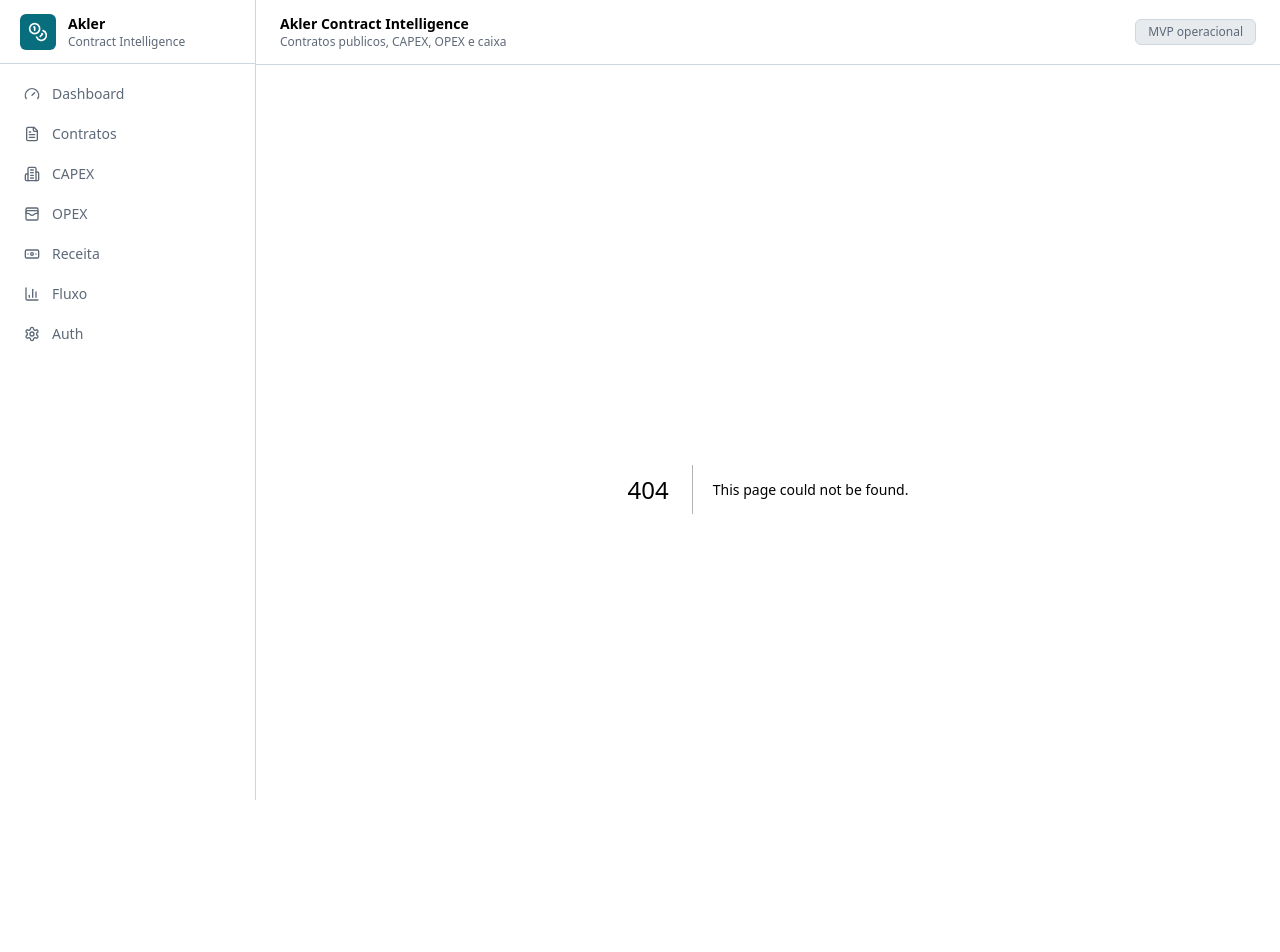
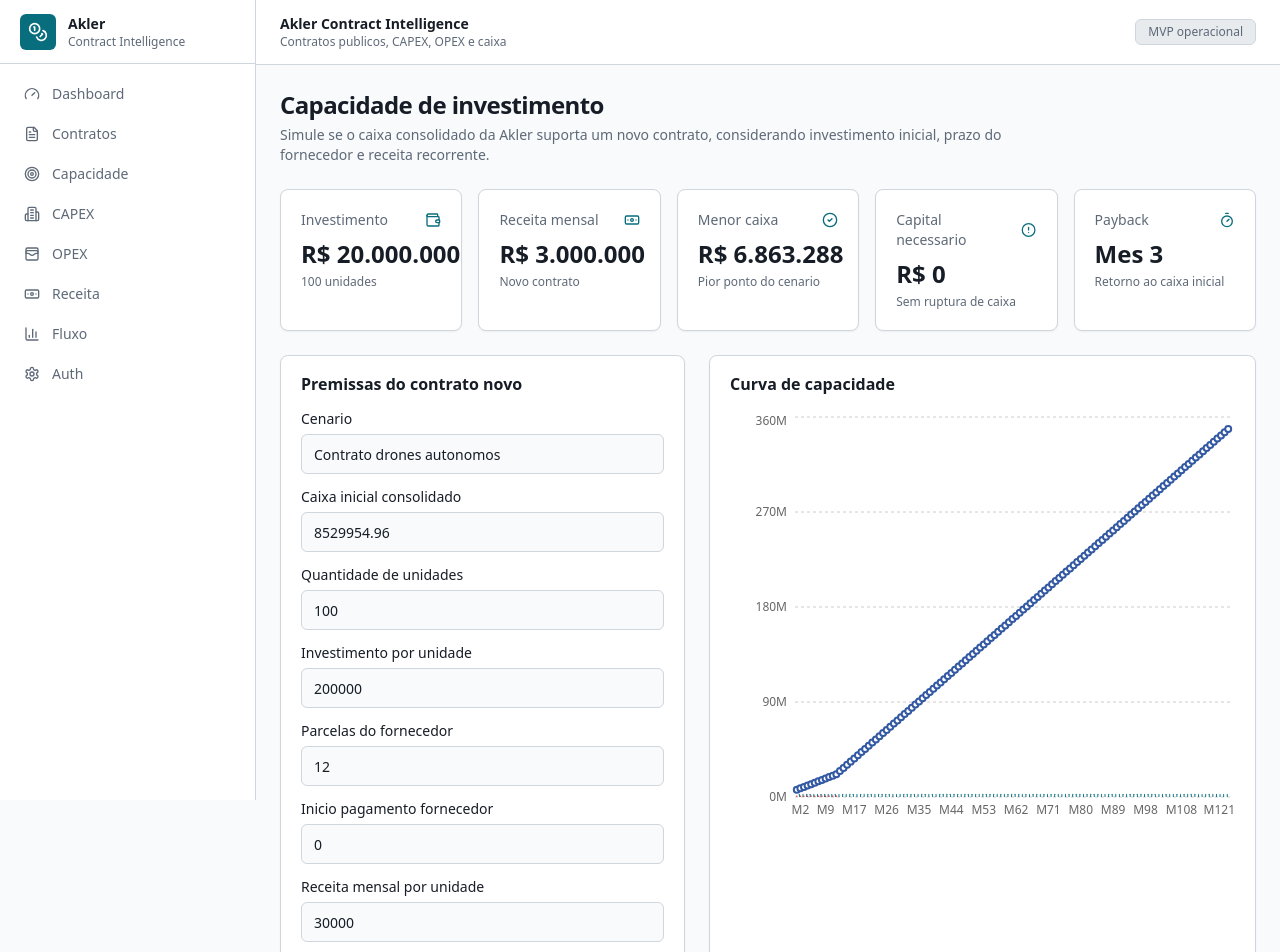
Before and after one commit to renandiniz75/akler-contract-intelligence, a Next.js app: page /capacity in a window 1280 px wide. Before the commit this address had no page. Shown: the top 952 px of the page. Before the commit the page ends 913 px from the top, so only its background shows below. Built offline with nearby package versions, Linux system fonts and the light colour scheme.

Commit message:
Add investment capacity simulator

```diff
--- /dev/null
+++ b/app/capacity/page.tsx
@@ -0,0 +1,14 @@
+import { CapacitySimulator } from "@/components/capacity-simulator";
+import { PageHeader } from "@/components/page-header";
+
+export default function CapacityPage() {
+  return (
+    <>
+      <PageHeader
+        title="Capacidade de investimento"
+        description="Simule se o caixa consolidado da Akler suporta um novo contrato, considerando investimento inicial, prazo do fornecedor e receita recorrente."
+      />
+      <CapacitySimulator />
+    </>
+  );
+}
--- a/app/layout.tsx
+++ b/app/layout.tsx
@@ -2,7 +2,7 @@ import type { Metadata } from "next";
 import type { Route } from "next";
 import Link from "next/link";
 import type { LucideIcon } from "lucide-react";
-import { BarChart3, Banknote, Building2, Coins, FileText, Gauge, Settings, WalletCards } from "lucide-react";
+import { BarChart3, Banknote, Building2, Coins, FileText, Gauge, Settings, Target, WalletCards } from "lucide-react";
 import "./globals.css";
 
 export const metadata: Metadata = {
@@ -13,6 +13,7 @@ export const metadata: Metadata = {
 const navigation: Array<{ href: Route; label: string; icon: LucideIcon }> = [
   { href: "/", label: "Dashboard", icon: Gauge },
   { href: "/contracts", label: "Contratos", icon: FileText },
+  { href: "/capacity", label: "Capacidade", icon: Target },
   { href: "/capex", label: "CAPEX", icon: Building2 },
   { href: "/opex", label: "OPEX", icon: WalletCards },
   { href: "/revenue", label: "Receita", icon: Banknote },
--- /dev/null
+++ b/components/capacity-simulator.tsx
@@ -0,0 +1,120 @@
+"use client";
+
+import { useMemo, useState } from "react";
+import { useEffect } from "react";
+import { Bar, BarChart, CartesianGrid, Line, ResponsiveContainer, Tooltip, XAxis, YAxis } from "recharts";
+import { StatCard } from "@/components/stat-card";
+import { Card, CardContent, CardHeader, CardTitle } from "@/components/ui/card";
+import { Input } from "@/components/ui/input";
+import { Label } from "@/components/ui/label";
+import { formatCurrency } from "@/lib/calculations";
+import { simulateCapacityScenario, type CapacityScenarioInput } from "@/lib/capacity-simulation";
+import { Banknote, CheckCircle2, CircleAlert, Timer, Wallet } from "lucide-react";
+
+const defaultScenario: CapacityScenarioInput = {
+  name: "Contrato drones autonomos",
+  initialCash: 8529954.96,
+  units: 100,
+  investmentPerUnit: 200000,
+  supplierInstallments: 12,
+  supplierStartOffsetMonths: 0,
+  revenuePerUnitMonthly: 30000,
+  revenueDurationMonths: 120,
+  revenueStartOffsetMonths: 1,
+  monthlyFixedBurn: 0
+};
+
+const numberFields: Array<{ key: keyof CapacityScenarioInput; label: string; step?: string }> = [
+  { key: "initialCash", label: "Caixa inicial consolidado", step: "0.01" },
+  { key: "units", label: "Quantidade de unidades" },
+  { key: "investmentPerUnit", label: "Investimento por unidade", step: "0.01" },
+  { key: "supplierInstallments", label: "Parcelas do fornecedor" },
+  { key: "supplierStartOffsetMonths", label: "Inicio pagamento fornecedor" },
+  { key: "revenuePerUnitMonthly", label: "Receita mensal por unidade", step: "0.01" },
+  { key: "revenueDurationMonths", label: "Duracao da receita" },
+  { key: "revenueStartOffsetMonths", label: "Inicio recebimento receita" },
+  { key: "monthlyFixedBurn", label: "Consumo fixo mensal adicional", step: "0.01" }
+];
+
+export function CapacitySimulator() {
+  const [scenario, setScenario] = useState<CapacityScenarioInput>(defaultScenario);
+  const [mounted, setMounted] = useState(false);
+  const result = useMemo(() => simulateCapacityScenario(scenario), [scenario]);
+  const StatusIcon = result.feasible ? CheckCircle2 : CircleAlert;
+
+  useEffect(() => {
+    setMounted(true);
+  }, []);
+
+  function updateField(key: keyof CapacityScenarioInput, value: string) {
+    setScenario((current) => ({
+      ...current,
+      [key]: key === "name" ? value : Number(value)
+    }));
+  }
+
+  return (
+    <div className="grid gap-6">
+      <div className="grid gap-4 md:grid-cols-2 xl:grid-cols-5">
+        <StatCard title="Investimento" value={formatCurrency(result.totalInvestment)} detail={`${scenario.units} unidades`} icon={Wallet} />
+        <StatCard title="Receita mensal" value={formatCurrency(result.monthlyRevenue)} detail="Novo contrato" icon={Banknote} />
+        <StatCard title="Menor caixa" value={formatCurrency(result.lowestCash)} detail="Pior ponto do cenario" icon={StatusIcon} />
+        <StatCard title="Capital necessario" value={formatCurrency(result.requiredCapital)} detail={result.feasible ? "Sem ruptura de caixa" : "Furo de caixa"} icon={CircleAlert} />
+        <StatCard title="Payback" value={result.paybackMonth ? `Mes ${result.paybackMonth}` : "Nao atingido"} detail="Retorno ao caixa inicial" icon={Timer} />
+      </div>
+
+      <div className="grid gap-6 xl:grid-cols-[1fr_1.35fr]">
+        <Card>
+          <CardHeader>
+            <CardTitle>Premissas do contrato novo</CardTitle>
+          </CardHeader>
+          <CardContent>
+            <form className="grid gap-4 md:grid-cols-2 xl:grid-cols-1">
+              <div className="grid gap-2 md:col-span-2 xl:col-span-1">
+                <Label htmlFor="scenario-name">Cenario</Label>
+                <Input id="scenario-name" value={scenario.name} onChange={(event) => updateField("name", event.target.value)} />
+              </div>
+              {numberFields.map((field) => (
+                <div key={field.key} className="grid gap-2">
+                  <Label htmlFor={field.key}>{field.label}</Label>
+                  <Input
+                    id={field.key}
+                    type="number"
+                    min="0"
+                    step={field.step ?? "1"}
+                    value={scenario[field.key] as number}
+                    onChange={(event) => updateField(field.key, event.target.value)}
+                  />
+                </div>
+              ))}
+            </form>
+          </CardContent>
+        </Card>
+
+        <Card>
+          <CardHeader>
+            <CardTitle>Curva de capacidade</CardTitle>
+          </CardHeader>
+          <CardContent>
+            <div className="h-[420px] w-full">
+              {mounted ? (
+                <ResponsiveContainer width="100%" height="100%">
+                  <BarChart data={result.months}>
+                    <CartesianGrid strokeDasharray="3 3" vertical={false} />
+                    <XAxis dataKey="month" tickLine={false} axisLine={false} tickFormatter={(value) => `M${value}`} />
+                    <YAxis tickLine={false} axisLine={false} tickFormatter={(value) => `${Number(value) / 1000000}M`} />
+                    <Tooltip formatter={(value) => Number(value).toLocaleString("pt-BR", { style: "currency", currency: "BRL" })} />
+                    <Bar dataKey="newRevenue" name="Receita nova" fill="hsl(var(--chart-1))" radius={[4, 4, 0, 0]} />
+                    <Bar dataKey="investmentOutflow" name="Investimento" fill="hsl(var(--chart-4))" radius={[4, 4, 0, 0]} />
+                    <Bar dataKey="fixedBurn" name="Consumo fixo" fill="hsl(var(--chart-2))" radius={[4, 4, 0, 0]} />
+                    <Line type="monotone" dataKey="cumulativeCash" name="Caixa acumulado" stroke="hsl(var(--chart-5))" strokeWidth={2} />
+                  </BarChart>
+                </ResponsiveContainer>
+              ) : null}
+            </div>
+          </CardContent>
+        </Card>
+      </div>
+    </div>
+  );
+}
--- /dev/null
+++ b/lib/capacity-simulation.ts
@@ -0,0 +1,86 @@
+export type CapacityScenarioInput = {
+  name: string;
+  initialCash: number;
+  units: number;
+  investmentPerUnit: number;
+  supplierInstallments: number;
+  supplierStartOffsetMonths: number;
+  revenuePerUnitMonthly: number;
+  revenueDurationMonths: number;
+  revenueStartOffsetMonths: number;
+  monthlyFixedBurn: number;
+};
+
+export type CapacityScenarioMonth = {
+  month: number;
+  investmentOutflow: number;
+  newRevenue: number;
+  fixedBurn: number;
+  net: number;
+  cumulativeCash: number;
+};
+
+export type CapacityScenarioResult = {
+  totalInvestment: number;
+  monthlyRevenue: number;
+  totalRevenue: number;
+  lowestCash: number;
+  requiredCapital: number;
+  paybackMonth: number | null;
+  feasible: boolean;
+  months: CapacityScenarioMonth[];
+};
+
+export function simulateCapacityScenario(input: CapacityScenarioInput): CapacityScenarioResult {
+  const horizon = Math.max(
+    input.supplierStartOffsetMonths + input.supplierInstallments,
+    input.revenueStartOffsetMonths + input.revenueDurationMonths,
+    24
+  );
+  const totalInvestment = input.units * input.investmentPerUnit;
+  const investmentInstallment = totalInvestment / input.supplierInstallments;
+  const monthlyRevenue = input.units * input.revenuePerUnitMonthly;
+  const totalRevenue = monthlyRevenue * input.revenueDurationMonths;
+  let cumulativeCash = input.initialCash;
+  let lowestCash = cumulativeCash;
+  let paybackMonth: number | null = null;
+
+  const months = Array.from({ length: horizon }, (_, index): CapacityScenarioMonth => {
+    const month = index + 1;
+    const paysSupplier =
+      month > input.supplierStartOffsetMonths && month <= input.supplierStartOffsetMonths + input.supplierInstallments;
+    const receivesRevenue =
+      month > input.revenueStartOffsetMonths && month <= input.revenueStartOffsetMonths + input.revenueDurationMonths;
+    const investmentOutflow = paysSupplier ? investmentInstallment : 0;
+    const newRevenue = receivesRevenue ? monthlyRevenue : 0;
+    const fixedBurn = input.monthlyFixedBurn;
+    const net = newRevenue - investmentOutflow - fixedBurn;
+
+    cumulativeCash += net;
+    lowestCash = Math.min(lowestCash, cumulativeCash);
+
+    if (paybackMonth === null && cumulativeCash >= input.initialCash && month > input.supplierStartOffsetMonths) {
+      paybackMonth = month;
+    }
+
+    return {
+      month,
+      investmentOutflow,
+      newRevenue,
+      fixedBurn,
+      net,
+      cumulativeCash
+    };
+  });
+
+  return {
+    totalInvestment,
+    monthlyRevenue,
+    totalRevenue,
+    lowestCash,
+    requiredCapital: Math.max(0, -lowestCash),
+    paybackMonth,
+    feasible: lowestCash >= 0,
+    months
+  };
+}
```
